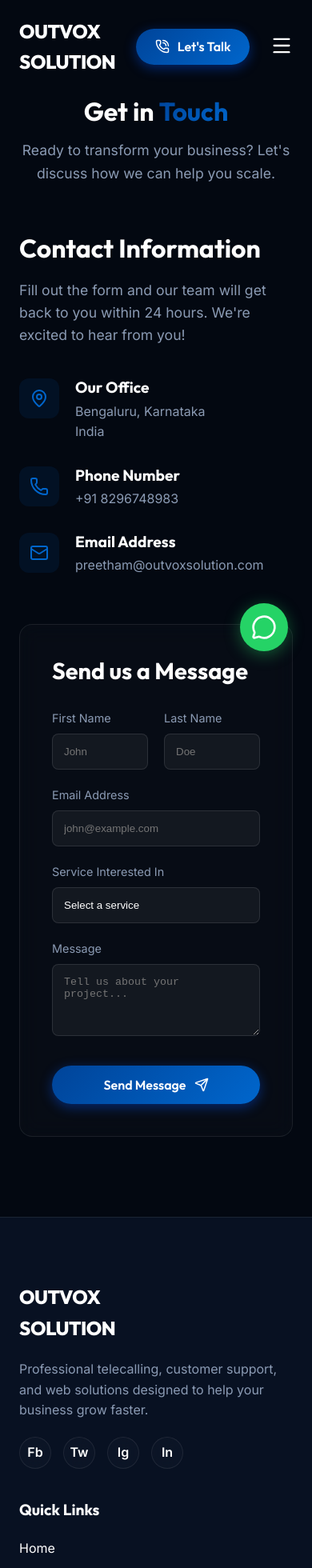
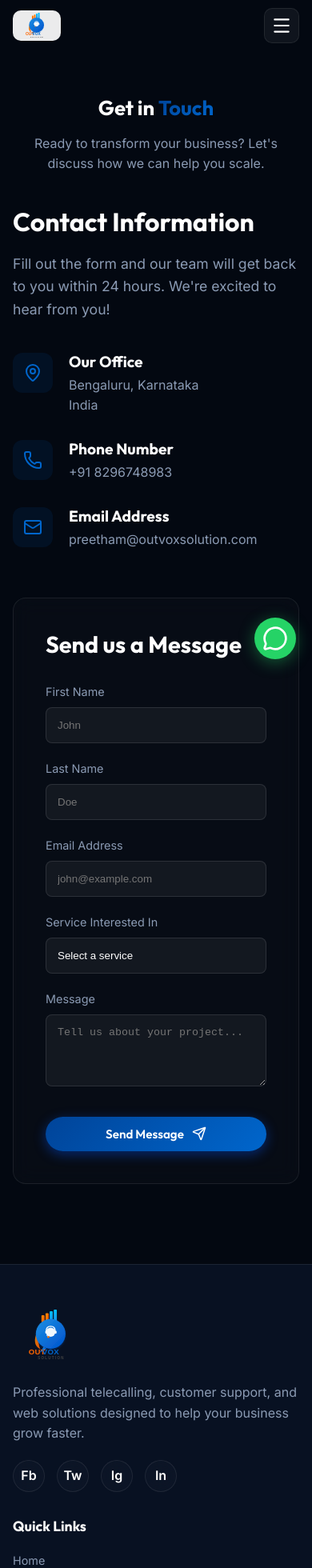
Before and after one commit to preethamamin22/Outvox-solution, a React (Vite) app: page /contact in a window 390 px wide. Shown: the top 1960 px of the page at 80% size. Built offline with nearby package versions, Linux system fonts and the light colour scheme.

Commit message:
feat: initialize project structure with global styles, responsive navbar, footer, and base page components

```diff
--- a/src/components/Footer.jsx
+++ b/src/components/Footer.jsx
@@ -1,5 +1,6 @@
 import { Link } from 'react-router-dom';
 import { Mail, Phone, MapPin } from 'lucide-react';
+import outvoxLogo from '../assets/outvox-logo.svg';
 
 export default function Footer() {
   return (
@@ -7,14 +8,8 @@ export default function Footer() {
       <div className="container">
         <div className="footer-grid">
           <div className="footer-col">
-            <Link to="/" className="logo" style={{ marginBottom: '20px', display: 'inline-flex', alignItems: 'center', gap: '8px' }}>
-              <div className="logo-container">
-                <div>
-                  <span className="logo-out">OUT</span>
-                  <span className="logo-vox">VOX</span>
-                </div>
-                <span className="logo-solution">SOLUTION</span>
-              </div>
+            <Link to="/" className="footer-logo-link" style={{ marginBottom: '20px', display: 'inline-block' }}>
+              <img src={outvoxLogo} alt="Outvox Solution" style={{ height: '64px', width: 'auto' }} />
             </Link>
             <p style={{ marginBottom: '20px' }}>
               Professional telecalling, customer support, and web solutions designed to help your business grow faster.
--- a/src/components/Navbar.jsx
+++ b/src/components/Navbar.jsx
@@ -1,6 +1,7 @@
 import { useState, useEffect } from 'react';
 import { Link, useLocation } from 'react-router-dom';
 import { Menu, X, PhoneCall } from 'lucide-react';
+import outvoxLogo from '../assets/outvox-logo.svg';
 
 export default function Navbar() {
   const [scrolled, setScrolled] = useState(false);
@@ -15,6 +16,17 @@ export default function Navbar() {
     return () => window.removeEventListener('scroll', handleScroll);
   }, []);
 
+  // Close menu on route change
+  useEffect(() => {
+    setMenuOpen(false);
+  }, [location.pathname]);
+
+  // Lock body scroll when menu open
+  useEffect(() => {
+    document.body.style.overflow = menuOpen ? 'hidden' : '';
+    return () => { document.body.style.overflow = ''; };
+  }, [menuOpen]);
+
   const closeMenu = () => setMenuOpen(false);
 
   const links = [
@@ -27,43 +39,69 @@ export default function Navbar() {
   ];
 
   return (
+    <>
       <nav className={`navbar ${scrolled ? 'scrolled' : ''}`}>
         <div className="container nav-container">
-        <Link to="/" className="logo" onClick={closeMenu} style={{ display: 'flex', alignItems: 'center', gap: '8px' }}>
-          <div className="logo-container">
-            <div>
-              <span className="logo-out">OUT</span>
-              <span className="logo-vox">VOX</span>
-            </div>
-            <span className="logo-solution">SOLUTION</span>
-          </div>
+          {/* Logo with actual image */}
+          <Link to="/" className="nav-logo" onClick={closeMenu}>
+            <img src={outvoxLogo} alt="Outvox Solution" className="nav-logo-img" />
           </Link>
 
-        <div className={`nav-links ${menuOpen ? 'open' : ''}`}>
+          {/* Desktop nav links */}
+          <div className="nav-links">
             {links.map((link) => (
               <Link
                 key={link.name}
                 to={link.path}
                 className={location.pathname === link.path ? 'active' : ''}
+              >
+                {link.name}
+              </Link>
+            ))}
+          </div>
+
+          {/* Desktop CTA */}
+          <Link to="/contact" className="btn btn-primary nav-action nav-action-desktop">
+            <PhoneCall size={18} /> Let's Talk
+          </Link>
+
+          {/* Hamburger */}
+          <button
+            className="mobile-menu-btn"
+            onClick={() => setMenuOpen(!menuOpen)}
+            aria-label={menuOpen ? 'Close menu' : 'Open menu'}
+          >
+            {menuOpen ? <X size={26} /> : <Menu size={26} />}
+          </button>
+        </div>
+      </nav>
+
+      {/* Mobile Drawer */}
+      <div className={`mobile-drawer ${menuOpen ? 'open' : ''}`}>
+        <div className="mobile-drawer-inner">
+          <div className="mobile-drawer-logo">
+            <img src={outvoxLogo} alt="Outvox Solution" style={{ height: '56px' }} />
+          </div>
+          <nav className="mobile-nav-links">
+            {links.map((link) => (
+              <Link
+                key={link.name}
+                to={link.path}
+                className={`mobile-nav-link ${location.pathname === link.path ? 'active' : ''}`}
                 onClick={closeMenu}
               >
                 {link.name}
               </Link>
             ))}
-
-          <Link to="/contact" className="btn btn-primary nav-action" style={{ display: menuOpen ? 'inline-flex' : 'none' }} onClick={closeMenu}>
+          </nav>
+          <Link to="/contact" className="btn btn-primary mobile-cta" onClick={closeMenu}>
             <PhoneCall size={18} /> Let's Talk
           </Link>
         </div>
+      </div>
 
-        <Link to="/contact" className="btn btn-primary nav-action" style={{ padding: '10px 24px', display: menuOpen ? 'none' : 'inline-flex' }}>
-          <PhoneCall size={18} /> Let's Talk
-        </Link>
-
-        <button className="mobile-menu-btn" onClick={() => setMenuOpen(!menuOpen)}>
-          {menuOpen ? <X size={28} /> : <Menu size={28} />}
-        </button>
-      </div>
-    </nav>
+      {/* Overlay */}
+      {menuOpen && <div className="mobile-overlay" onClick={closeMenu} />}
+    </>
   );
 }
--- a/src/index.css
+++ b/src/index.css
@@ -14,6 +14,7 @@
   --gradient-glow: radial-gradient(circle at center, rgba(0, 102, 204, 0.15) 0%, transparent 70%);
   --font-heading: 'Outfit', sans-serif;
   --font-body: 'Inter', sans-serif;
+  --navbar-height: 72px;
 }
 
 * {
@@ -110,6 +111,7 @@ a:hover {
   border: none;
   outline: none;
   gap: 10px;
+  white-space: nowrap;
 }
 .btn-primary {
   background: var(--gradient-blue);
@@ -168,75 +170,191 @@ section {
   margin: 0 auto;
 }
 
-/* Navbar */
+/* =====================
+   NAVBAR
+   ===================== */
 .navbar {
   position: fixed;
   top: 0;
   left: 0;
   right: 0;
-  padding: 20px 0;
+  height: var(--navbar-height);
   z-index: 1000;
   transition: all 0.3s ease;
   background: transparent;
+  display: flex;
+  align-items: center;
 }
 .navbar.scrolled {
-  background: rgba(3, 8, 17, 0.85);
+  background: rgba(3, 8, 17, 0.92);
   backdrop-filter: blur(20px);
+  -webkit-backdrop-filter: blur(20px);
   border-bottom: 1px solid var(--glass-border);
-  padding: 15px 0;
+  box-shadow: 0 4px 30px rgba(0,0,0,0.4);
 }
 .nav-container {
   display: flex;
   justify-content: space-between;
   align-items: center;
+  width: 100%;
 }
-.logo {
-  font-family: var(--font-heading);
-  font-size: 1.5rem;
-  font-weight: 800;
-  letter-spacing: -0.5px;
+
+/* Logo image in navbar */
+.nav-logo {
   display: flex;
   align-items: center;
-  gap: 8px;
+  flex-shrink: 0;
 }
+.nav-logo-img {
+  height: 52px;
+  width: auto;
+  /* White background pill for visibility on dark navbar */
+  background: rgba(255,255,255,0.92);
+  border-radius: 10px;
+  padding: 4px 8px;
+  transition: transform 0.3s ease, box-shadow 0.3s ease;
+}
+.nav-logo-img:hover {
+  transform: scale(1.04);
+  box-shadow: 0 4px 16px rgba(0,102,204,0.25);
+}
+
+/* Desktop nav links */
 .nav-links {
   display: flex;
-  gap: 32px;
+  gap: 28px;
+  align-items: center;
 }
 .nav-links a {
   font-weight: 500;
   font-size: 0.95rem;
   opacity: 0.8;
   position: relative;
+  padding: 4px 0;
 }
-.nav-links a:hover, .nav-links a.active {
+.nav-links a:hover,
+.nav-links a.active {
   opacity: 1;
   color: var(--primary);
 }
-
 .nav-links a::after {
   content: '';
   position: absolute;
-  bottom: -4px;
+  bottom: -2px;
   left: 0;
   width: 0%;
   height: 2px;
   background: var(--gradient-blue);
   transition: width 0.3s ease;
+  border-radius: 2px;
 }
-.nav-links a:hover::after, .nav-links a.active::after {
+.nav-links a:hover::after,
+.nav-links a.active::after {
   width: 100%;
 }
 
+/* Desktop CTA button */
+.nav-action-desktop {
+  padding: 10px 22px;
+  font-size: 0.9rem;
+}
+
+/* Hamburger */
 .mobile-menu-btn {
   display: none;
-  background: none;
-  border: none;
+  background: rgba(255,255,255,0.05);
+  border: 1px solid var(--glass-border);
+  border-radius: 10px;
   color: #fff;
   cursor: pointer;
+  padding: 8px;
+  transition: background 0.3s ease;
+  flex-shrink: 0;
+}
+.mobile-menu-btn:hover {
+  background: rgba(0,102,204,0.15);
 }
 
-/* Floating WhatsApp */
+/* =====================
+   MOBILE DRAWER
+   ===================== */
+.mobile-overlay {
+  display: none;
+  position: fixed;
+  inset: 0;
+  background: rgba(0,0,0,0.6);
+  backdrop-filter: blur(3px);
+  z-index: 1100;
+}
+
+.mobile-drawer {
+  position: fixed;
+  top: 0;
+  right: -100%;
+  width: min(320px, 85vw);
+  height: 100dvh;
+  background: #0a1628;
+  border-left: 1px solid var(--glass-border);
+  z-index: 1200;
+  transition: right 0.35s cubic-bezier(0.16, 1, 0.3, 1);
+  display: flex;
+  flex-direction: column;
+  overflow-y: auto;
+}
+.mobile-drawer.open {
+  right: 0;
+}
+
+.mobile-drawer-inner {
+  display: flex;
+  flex-direction: column;
+  padding: 24px;
+  gap: 8px;
+  min-height: 100%;
+}
+
+.mobile-drawer-logo {
+  display: flex;
+  justify-content: center;
+  padding: 16px 0 24px;
+  border-bottom: 1px solid var(--glass-border);
+  margin-bottom: 8px;
+}
+
+.mobile-nav-links {
+  display: flex;
+  flex-direction: column;
+  gap: 4px;
+  flex: 1;
+}
+
+.mobile-nav-link {
+  display: block;
+  padding: 14px 16px;
+  border-radius: 12px;
+  font-family: var(--font-heading);
+  font-weight: 600;
+  font-size: 1.05rem;
+  color: var(--text-muted);
+  transition: all 0.2s ease;
+}
+.mobile-nav-link:hover,
+.mobile-nav-link.active {
+  background: rgba(0,102,204,0.12);
+  color: #fff;
+  border-color: rgba(0,102,204,0.2);
+  padding-left: 20px;
+}
+
+.mobile-cta {
+  width: 100%;
+  margin-top: 24px;
+  justify-content: center;
+}
+
+/* =====================
+   FLOATING WHATSAPP
+   ===================== */
 .whatsapp-float {
   position: fixed;
   bottom: 30px;
@@ -259,7 +377,9 @@ section {
   color: #fff;
 }
 
-/* Footer */
+/* =====================
+   FOOTER
+   ===================== */
 footer {
   background: var(--bg-lighter);
   padding: 80px 0 30px;
@@ -272,14 +392,25 @@ footer {
   margin-bottom: 60px;
 }
 .footer-col h3 {
-  font-size: 1.2rem;
-  margin-bottom: 24px;
+  font-size: 1.1rem;
+  margin-bottom: 20px;
+  color: var(--text-main);
 }
 .footer-links {
   list-style: none;
 }
 .footer-links li {
   margin-bottom: 12px;
+}
+.footer-links a {
+  color: var(--text-muted);
+  font-size: 0.9rem;
+  transition: color 0.3s ease, padding-left 0.3s ease;
+  display: inline-block;
+}
+.footer-links a:hover {
+  color: var(--primary);
+  padding-left: 4px;
 }
 .footer-bottom {
   text-align: center;
@@ -288,33 +419,171 @@ footer {
   font-size: 0.9rem;
 }
 
-/* Responsive */
+/* Logo styles (legacy support) */
+.logo-out { color: var(--secondary); font-weight: 900; }
+.logo-vox { color: var(--primary); font-weight: 900; }
+.logo-solution {
+  display: block;
+  font-size: 0.65rem;
+  letter-spacing: 4px;
+  color: var(--text-muted);
+  text-align: center;
+  font-weight: 600;
+}
+
+/* =====================
+   RESPONSIVE — Tablet (≤ 1024px)
+   ===================== */
+@media (max-width: 1024px) {
+  .nav-links {
+    gap: 18px;
+  }
+  .footer-grid {
+    grid-template-columns: 1fr 1fr;
+    gap: 36px;
+  }
+  .footer-col:first-child {
+    grid-column: 1 / -1;
+  }
+}
+
+/* =====================
+   RESPONSIVE — Mobile (≤ 768px)
+   ===================== */
 @media (max-width: 768px) {
+  :root {
+    --navbar-height: 64px;
+  }
+
+  /* Show hamburger, hide desktop nav */
   .nav-links {
     display: none;
-    position: absolute;
-    top: 100%;
-    left: 0;
-    width: 100%;
-    background: var(--bg-lighter);
-    padding: 20px;
-    flex-direction: column;
-    gap: 20px;
-    border-bottom: 1px solid var(--glass-border);
-  }
-  .nav-links.open {
-    display: flex;
   }
   .mobile-menu-btn {
+    display: flex;
+    align-items: center;
+    justify-content: center;
+  }
+  .nav-action-desktop {
+    display: none;
+  }
+  .mobile-overlay {
     display: block;
   }
-  .nav-action {
-    display: none;
+
+  /* Sections */
+  section {
+    padding: 64px 0;
+  }
+  .section-header {
+    margin-bottom: 40px;
   }
   .section-header h2 {
-    font-size: 2rem;
+    font-size: 1.9rem;
+  }
+  .section-header p {
+    font-size: 1rem;
+  }
+
+  /* Logo */
+  .nav-logo-img {
+    height: 44px;
+    padding: 3px 6px;
+  }
+
+  /* Footer */
+  footer {
+    padding: 56px 0 24px;
   }
   .footer-grid {
     grid-template-columns: 1fr;
+    gap: 32px;
+  }
+  .footer-col:first-child {
+    grid-column: auto;
+  }
+  .footer-bottom {
+    font-size: 0.8rem;
+    padding-top: 20px;
+  }
+
+  /* WhatsApp */
+  .whatsapp-float {
+    bottom: 20px;
+    right: 20px;
+    width: 52px;
+    height: 52px;
+    font-size: 24px;
+  }
+
+  /* Hero buttons */
+  .btn {
+    padding: 12px 24px;
+    font-size: 0.95rem;
   }
 }
+
+/* =====================
+   RESPONSIVE — Small Mobile (≤ 480px)
+   ===================== */
+@media (max-width: 480px) {
+  .container {
+    padding: 0 16px;
+  }
+
+  .section-header h2 {
+    font-size: 1.6rem;
+  }
+
+  h1 {
+    font-size: clamp(2rem, 8vw, 3rem) !important;
+  }
+
+  section {
+    padding: 48px 0;
+  }
+
+  .nav-logo-img {
+    height: 38px;
+  }
+}
+
+/* =====================
+   CONTACT PAGE — Name fields grid fix
+   ===================== */
+.contact-name-grid {
+  display: grid;
+  grid-template-columns: 1fr 1fr;
+  gap: 20px;
+}
+@media (max-width: 520px) {
+  .contact-name-grid {
+    grid-template-columns: 1fr;
+  }
+}
+
+/* =====================
+   HOME PAGE — Hero responsive
+   ===================== */
+@media (max-width: 768px) {
+  .hero-actions {
+    flex-direction: column;
+    align-items: center;
+    gap: 14px !important;
+  }
+  .hero-actions .btn {
+    width: 100%;
+    max-width: 300px;
+  }
+  .cta-banner-inner {
+    padding: 40px 24px !important;
+  }
+  .cta-banner-inner h2 {
+    font-size: 1.8rem !important;
+  }
+}
+@media (max-width: 480px) {
+  .hero-actions .btn {
+    max-width: 100%;
+  }
+}
--- a/src/pages/Contact.jsx
+++ b/src/pages/Contact.jsx
@@ -52,7 +52,7 @@ export default function Contact() {
           <div className="glass-panel animate-fade-up delay-2" style={{ padding: '40px' }}>
             <h3 style={{ fontSize: '1.8rem', marginBottom: '30px' }}>Send us a Message</h3>
             <form onSubmit={e => e.preventDefault()} style={{ display: 'flex', flexDirection: 'column', gap: '20px' }}>
-              <div style={{ display: 'grid', gridTemplateColumns: '1fr 1fr', gap: '20px' }}>
+              <div className="contact-name-grid">
                 <div>
                   <label style={{ display: 'block', marginBottom: '8px', fontSize: '0.9rem', color: 'var(--text-muted)' }}>First Name</label>
                   <input type="text" placeholder="John" style={{ width: '100%', padding: '14px', background: 'rgba(255, 255, 255, 0.05)', border: '1px solid rgba(255, 255, 255, 0.1)', borderRadius: '8px', color: '#fff', outline: 'none' }} />
--- a/src/pages/Home.jsx
+++ b/src/pages/Home.jsx
@@ -20,7 +20,7 @@ export default function Home() {
             <p style={{ fontSize: '1.2rem', maxWidth: '700px', margin: '0 auto 40px', color: 'var(--text-muted)' }}>
               Professional telecalling, customer support, and web solutions designed to help your business grow faster. Elevate your customer experience today.
             </p>
-            <div style={{ display: 'flex', gap: '20px', justifyContent: 'center', flexWrap: 'wrap' }}>
+            <div className="hero-actions" style={{ display: 'flex', gap: '20px', justifyContent: 'center', flexWrap: 'wrap' }}>
               <Link to="/contact" className="btn btn-primary">
                 Book Free Consultation <ArrowRight size={20} />
               </Link>
@@ -204,7 +204,7 @@ export default function Home() {
       {/* CTA Banner */}
       <section style={{ padding: '80px 0' }}>
         <div className="container">
-          <div className="glass-panel" style={{ padding: '60px 40px', textAlign: 'center', background: 'linear-gradient(135deg, rgba(0,85,255,0.1), rgba(0,240,255,0.05))', borderColor: 'rgba(0,240,255,0.2)' }}>
+          <div className="glass-panel cta-banner-inner" style={{ padding: '60px 40px', textAlign: 'center', background: 'linear-gradient(135deg, rgba(0,85,255,0.1), rgba(0,240,255,0.05))', borderColor: 'rgba(0,240,255,0.2)' }}>
             <h2 style={{ fontSize: '2.5rem', marginBottom: '20px' }}>Ready to Scale Your Operations?</h2>
             <p style={{ fontSize: '1.1rem', maxWidth: '600px', margin: '0 auto 30px' }}>Join hundreds of fast-growing companies that trust Outvox Solution for their customer support and digital needs.</p>
             <Link to="/contact" className="btn btn-primary">
```
Also changed, not shown: src/assets/outvox-logo.svg (added). Lines whose indentation alone changed are shown as unchanged.
